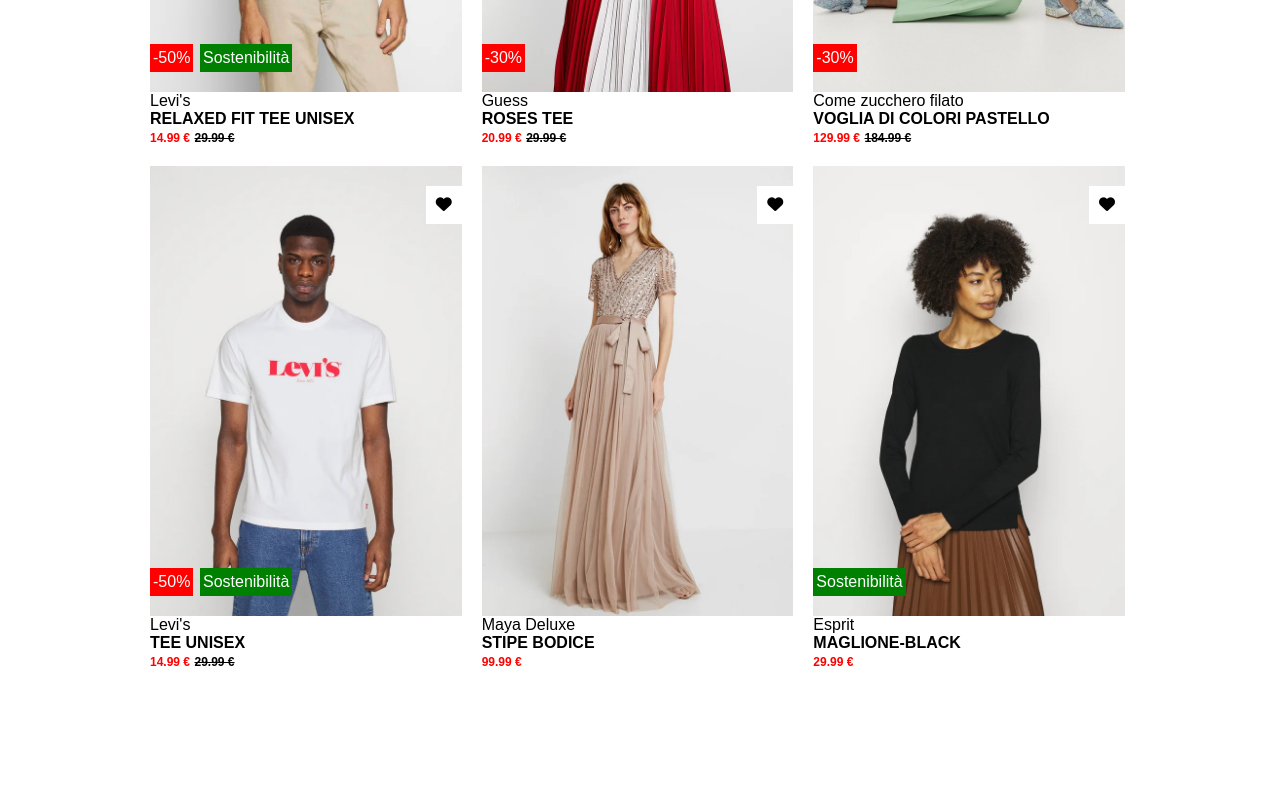
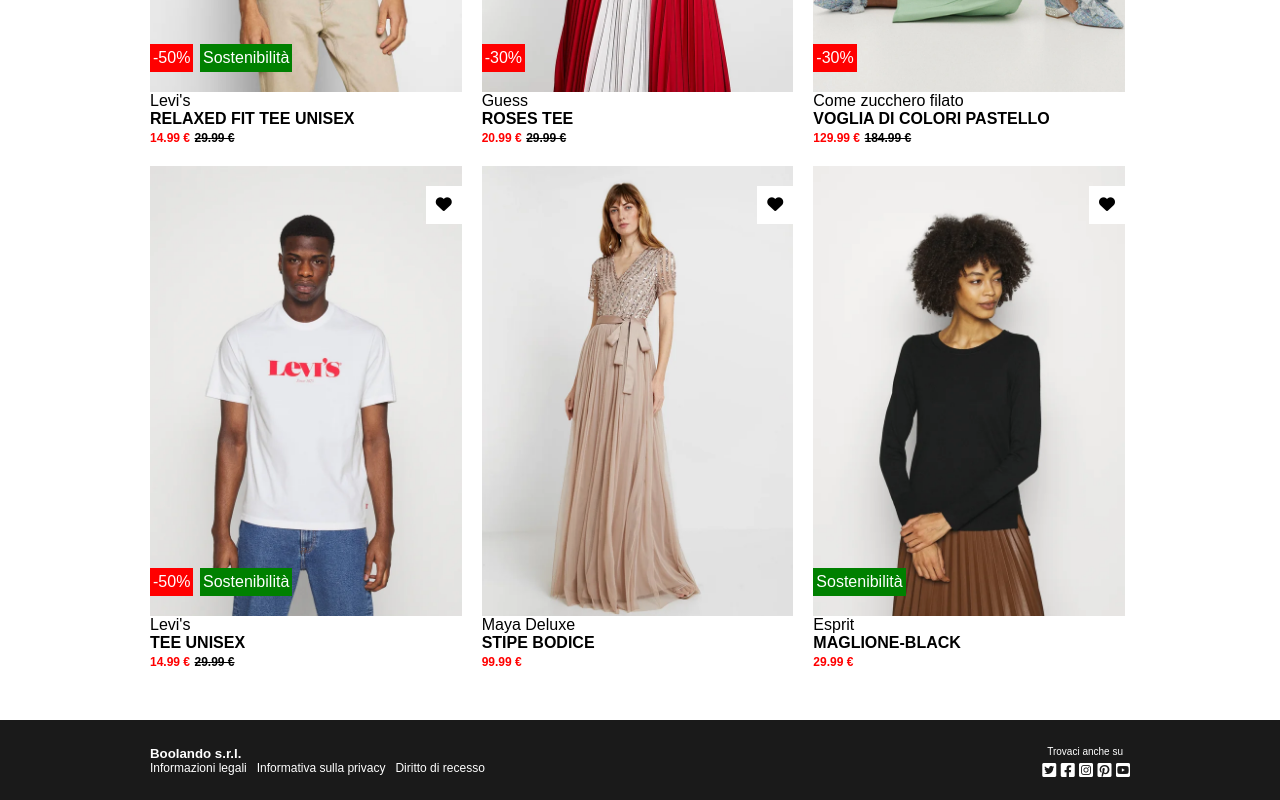
Before and after one commit to GLCVLL/html-css-boolando, a plain HTML site: page index.html in a window 1280 px wide. Shown: the part 478-1278 px from the top of the page. Drawn offline with Linux system fonts and the light colour scheme.

Commit message:
added footer

```diff
--- a/css/style.css
+++ b/css/style.css
@@ -8,7 +8,7 @@
 /*Generics*/
 
 body{
-    padding: 120px 0;
+    padding-top: 120px;
     font-family: sans-serif;
 }
 .container{
@@ -66,6 +66,7 @@ a{
     display: flex;
     gap: 20px;
     flex-wrap: wrap;
+    padding-bottom: 50px;
 }
 
 .column{
@@ -143,3 +144,34 @@ a{
     font-size: 12px;
     font-weight: bold;
 }
+
+/*footer*/
+
+footer{
+    background-color: #1a1a1a;
+    color: white;
+}
+
+.info{
+    height: 80px;
+    display: flex;
+    align-items: center;
+    justify-content: space-between;
+}
+
+.info ul{
+    list-style-type: none;
+    display: flex;
+    justify-content: center;
+    align-items: center;
+}
+
+.info li{
+    padding-right: 10px;
+    font-size: 12px;
+}
+
+.text-small{
+    font-size: 10px;
+    padding: 5px;
+}
--- a/index.html
+++ b/index.html
@@ -145,6 +145,28 @@
             </div>
         </div>
     </main>
-    <footer></footer>
+    <footer>
+        <div class="info container">
+            <div>
+                <h5>Boolando s.r.l.</h5>
+                <ul>
+                   <li><a href="#">Informazioni legali</a></li>
+                   <li><a href="#">Informativa sulla privacy</a></li>
+                   <li><a href="#">Diritto di recesso</a></li>
+
+                </ul>
+            </div>
+            <div>
+                <div class="text-small">Trovaci anche su</div>
+                <div>
+                    <i class="fa-brands fa-square-twitter"></i>
+                    <i class="fa-brands fa-square-facebook"></i>
+                    <i class="fa-brands fa-square-instagram"></i>
+                    <i class="fa-brands fa-square-pinterest"></i>
+                    <i class="fa-brands fa-square-youtube"></i>
+                </div>
+            </div>
+        </div>
+    </footer>
 </body>
 </html>
```
